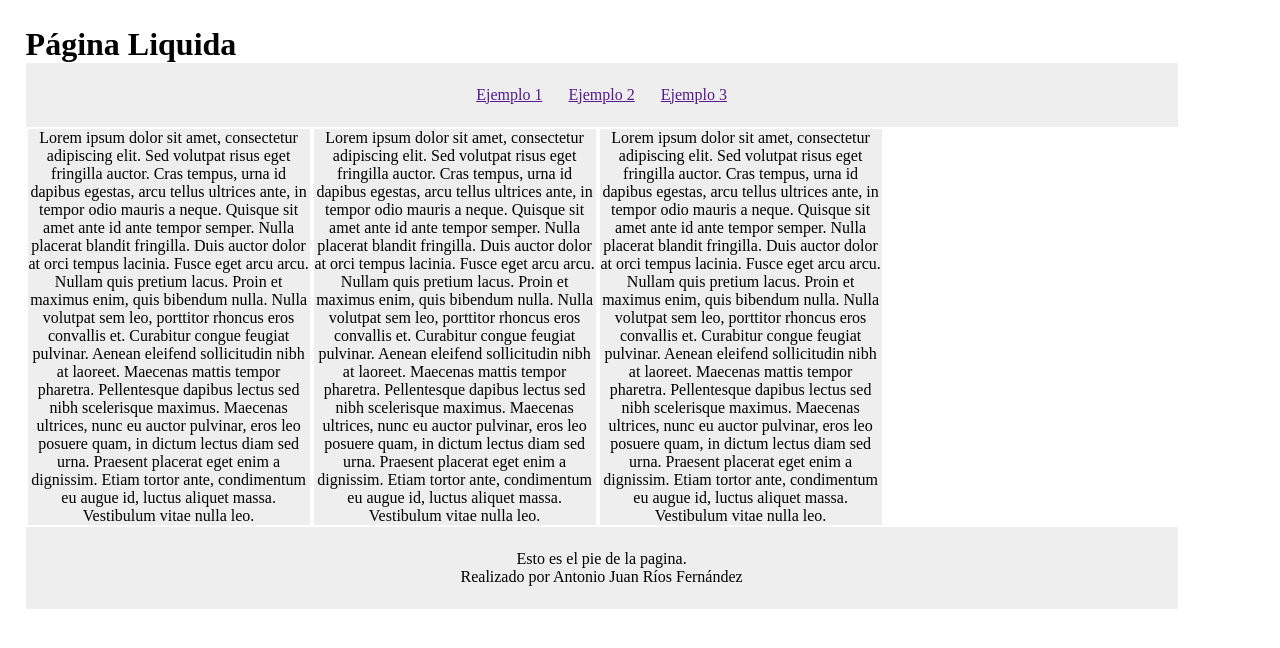
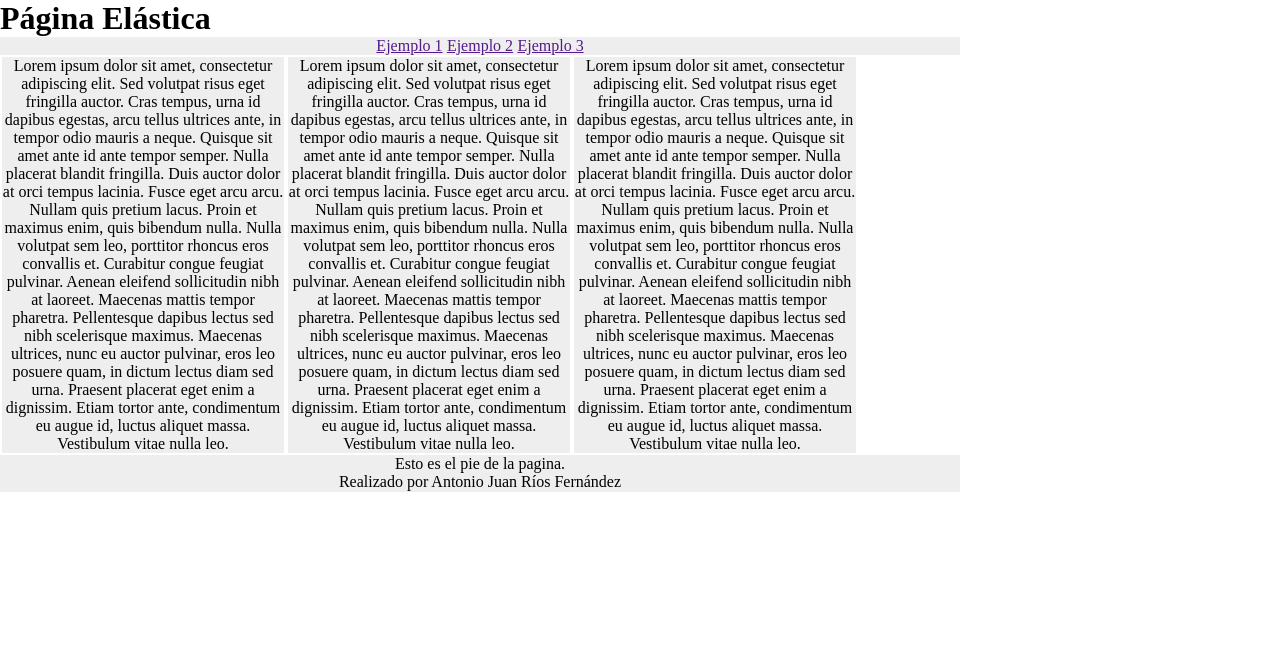
Before and after one commit to Ajuan08/Diseno-Act1_3, a plain HTML site: page index.html in a window 1280 px wide. Drawn offline with Linux system fonts and the light colour scheme.

Commit message:
Página_Elástica

```diff
--- a/index.html
+++ b/index.html
@@ -9,7 +9,7 @@
     <!-- Contenedor principal para la página -->
 
 
-    <h1>Página Liquida</h1>
+    <h1>Página Elástica</h1>
 
     <!-- Cabecera -->
 
--- a/style.css
+++ b/style.css
@@ -3,36 +3,35 @@
     padding:0;
   }
   body {
-    margin: 2%;
-    width: 90%;
+    width: 60em;
     float: left;
 }
 
 #cabecera{
     background-color: #eee;
-    padding: 2%;
+    padding: 0.01em;
     text-align: center;
   }
 
   #pie {
     background-color: #eee;
-    padding: 2%;
+    padding: 0.01em;
     clear: both;
     text-align: center;
   }
 
 #cuerpo {
-  padding: 1%;
+  padding: 0.01em;
 }
 .columna1, .columna2, .columna3{
     background-color: #eee;
-    width: 282px;
+    width: 17.625em;
     float: left;
-    margin: 2px;
+    margin: 0.125em;
     text-align: center;
 
 }
   li {
     display: inline;
-    padding: 1%;
+    padding: 0.01em;
   }
```
